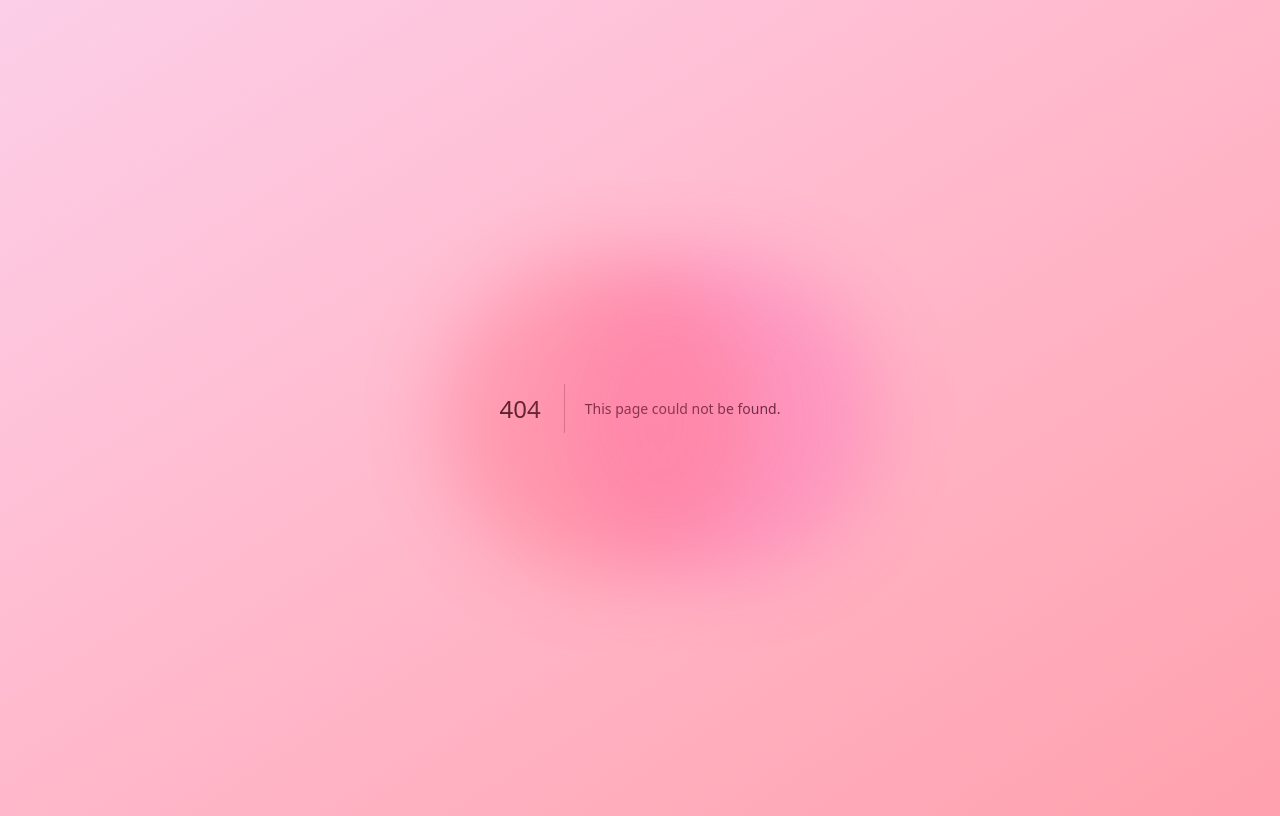
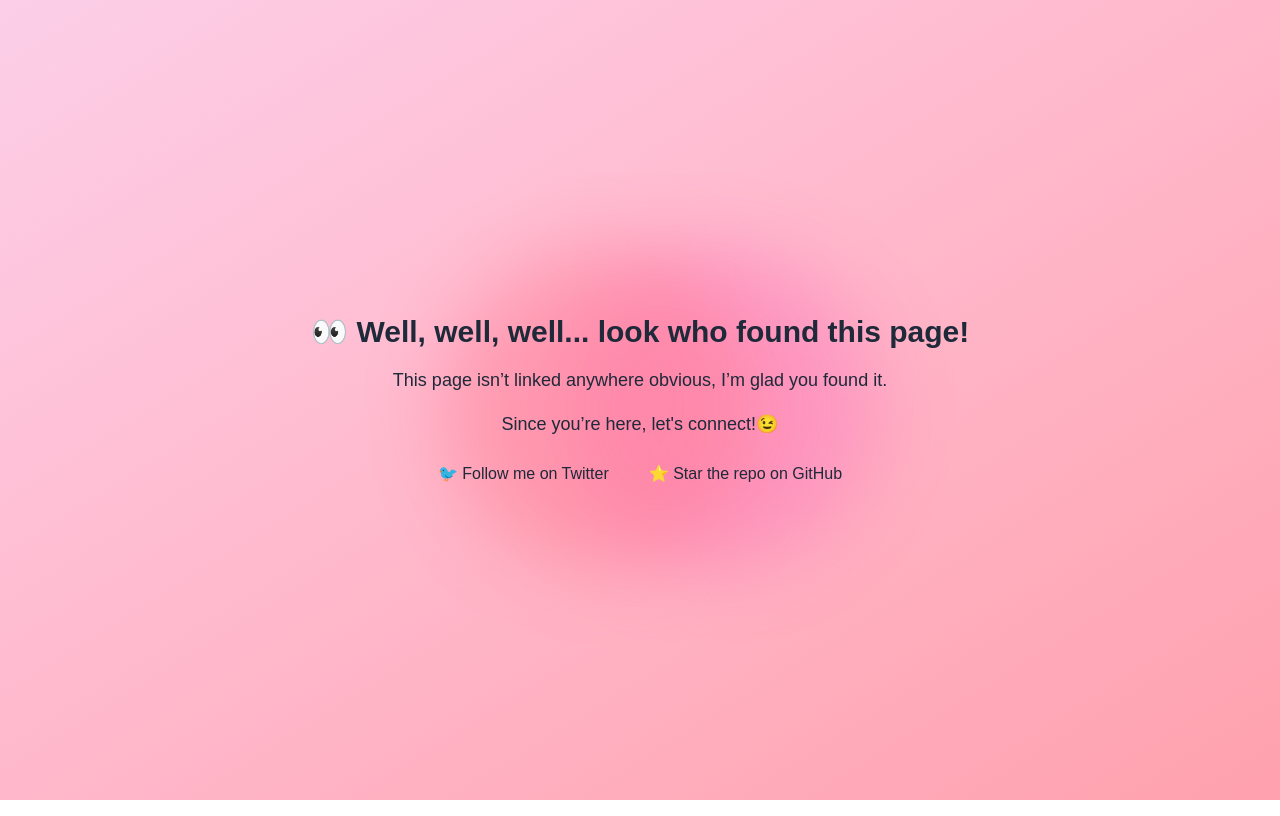
Before and after one commit to DelwinPrakash/fake-calculator, a Next.js app: page /about in a window 1280 px wide. Before the commit this address had no page. Built offline with nearby package versions, Linux system fonts and the light colour scheme.

Commit message:
about page

```diff
--- /dev/null
+++ b/app/about/page.tsx
@@ -0,0 +1,36 @@
+export default function About(){
+    return(
+        <div className="relative z-10 h-full flex flex-col items-center justify-center text-center max-w-4xl text-gray-800">
+            <main className="flex flex-col items-center justify-center">
+                <div className="text-center">
+                    <h1 className="text-2xl md:text-3xl font-bold mb-4">
+                        👀 Well, well, well... look who found this page!
+                    </h1>
+
+                    <p className="text-lg mb-4">
+                        This page isn’t linked anywhere obvious, I’m glad you found it.
+                    </p>
+                    <p className="text-lg mb-6">
+                        Since you’re here, let's connect!😉
+                    </p>
+
+                    <div className="flex flex-col space-y-4 sm:flex-row sm:space-y-0 sm:space-x-10 items-center justify-center">
+                        <a
+                            href="https://twitter.com/PrakashDelwin"
+                            className="hover:text-gray-200 transition-colors duration-300"
+                        >
+                            🐦 Follow me on Twitter
+                        </a>
+
+                        <a
+                            href="https://github.com/DelwinPrakash/fake-calculator"
+                            className="hover:text-gray-200 transition-colors duration-300"
+                        >
+                            ⭐ Star the repo on GitHub
+                        </a>
+                    </div>
+                </div>
+            </main>
+        </div>
+    )
+}
```
